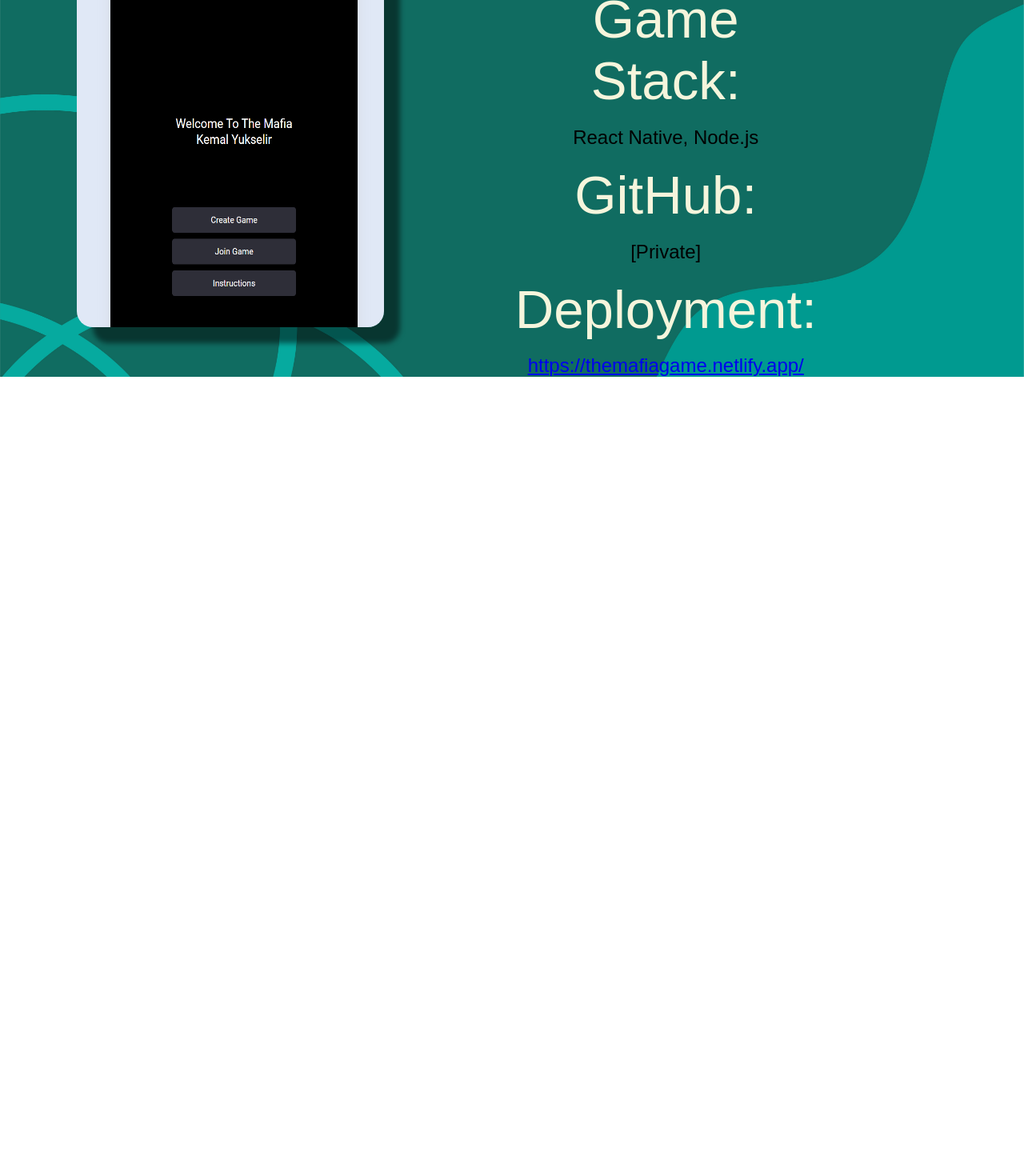
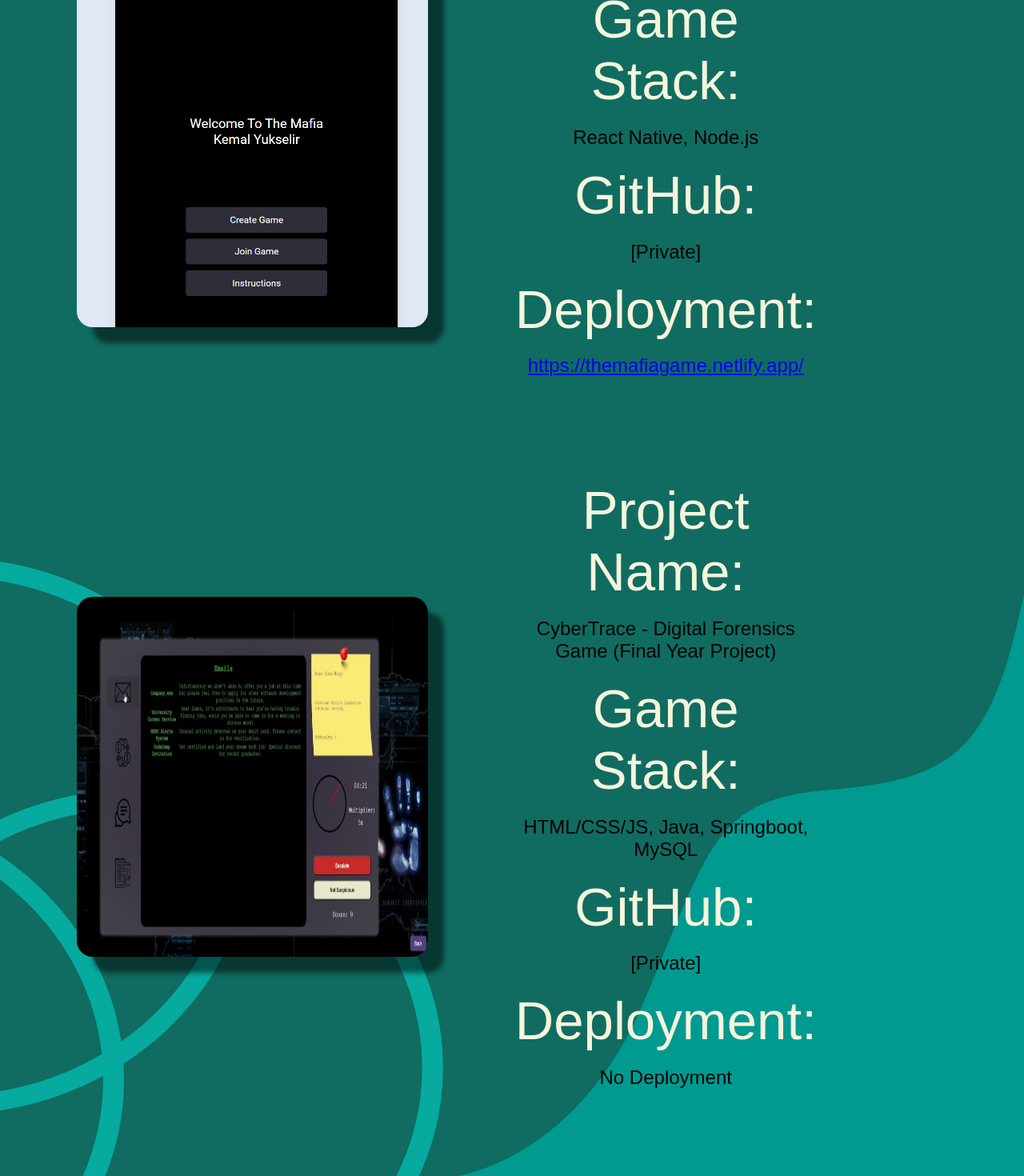
Before and after one commit to KemalYukselir/portfolio-website, a React (Create React App) app: page / in a window 1280 px wide. Shown: the part 1003-2473 px from the top of the page at 80% size. Before the commit the page ends 1474 px from the top, so only its background shows below. Built offline with nearby package versions, Linux system fonts and the light colour scheme; a web font is replaced by a local one.

Commit message:
added final year project

```diff
--- a/src/App.css
+++ b/src/App.css
@@ -72,6 +72,10 @@ nav {
   font-size: 20px;
 }
 
+
+
+
+
 .portfolio-section {
   flex: 1;
   display: flex;
@@ -80,16 +84,14 @@ nav {
   align-items: center;
   text-align: center;
   min-height: 70vh;
+  margin-bottom: 10%;
 }
 
 .portfolio-section img {
   display: block;
-  width: 550px;
-  height: 600px;
 }
 
 .img-wrapper {
-  margin-right: 5%;
   /* border: 5px solid #000000; */
   border-radius: 20px;
   overflow: hidden;
--- a/src/App.js
+++ b/src/App.js
@@ -2,6 +2,7 @@ import './App.css';
 import Home from './Components/Home';
 import Portfolios from './Components/Portfolios';
 import MafiaGameImg from "./Assets/mafiaGameImg.png";
+import groupProjectImg from "./Assets/groupDissImg.png";
 
 
 function App() {
@@ -14,6 +15,17 @@ function App() {
         githubLink="[Private]"
         deploymentLink="https://themafiagame.netlify.app/"
         imgPlaceHolder= {MafiaGameImg}
+        imgWidth = "550px"
+        imgHeight = "600px"
+      />
+      <Portfolios
+        projectName="CyberTrace - Digital Forensics Game (Final Year Project)"
+        gameStack="HTML/CSS/JS, Java, Springboot, MySQL"
+        githubLink="[Private]"
+        deploymentLink = {null}
+        imgPlaceHolder= {groupProjectImg}
+        imgWidth = "1300px"
+        imgHeight = "450px"
       />
     </div>
 
--- a/src/Components/Portfolios.js
+++ b/src/Components/Portfolios.js
@@ -1,17 +1,24 @@
 import React from 'react';
 
-const Portfolios = ({ projectName, gameStack, githubLink, deploymentLink, imgPlaceHolder }) => {
+const Portfolios = ({ projectName, gameStack, githubLink, deploymentLink, imgPlaceHolder, imgWidth, imgHeight }) => {
   return (
     <div>
         <div className='portfolio-section'>
           <div className='img-wrapper'>
-            <img src={imgPlaceHolder} alt="Placeholder"/>
+            <img src={imgPlaceHolder} alt="Placeholder" style={{ width: imgWidth, height: imgHeight }}/>
           </div>
           <div className='text-wrapper'>
               <h1>Project Name:</h1> <p>{projectName}</p>
               <h1>Game Stack:</h1> <p>{gameStack}</p>
               <h1>GitHub:</h1> <p>{githubLink}</p>
-              <h1>Deployment:</h1> <a href={deploymentLink} target="_blank" rel="noreferrer">{deploymentLink}</a>
+              {deploymentLink != null ? (
+              <>
+                <h1>Deployment:</h1><a href={deploymentLink} target="_blank" rel="noreferrer">{deploymentLink}</a>
+              </>
+            ) : (
+              <>
+                <h1>Deployment:</h1> <p>No Deployment</p>
+              </>)}
           </div>
         </div>
     </div>
```
Also changed, not shown: src/Assets/groupDissImg.png (added).
